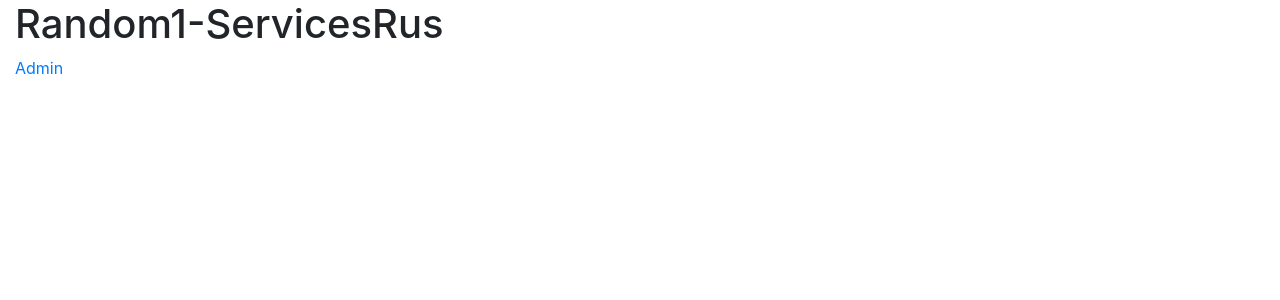
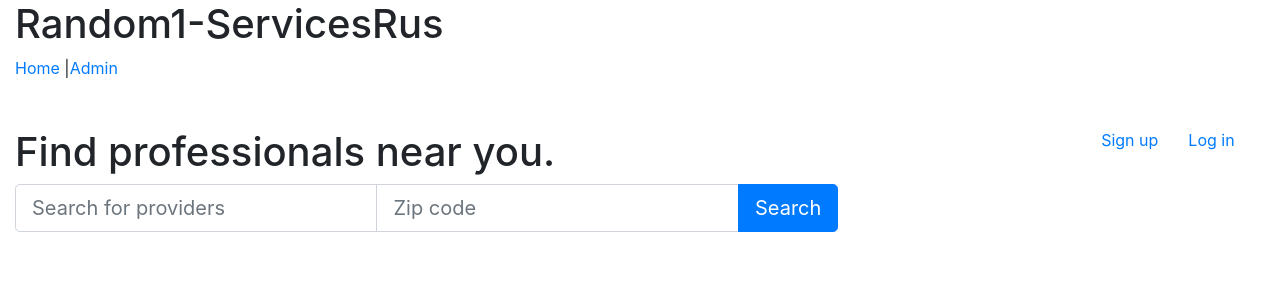
Before and after one commit to texzone/cs4500_sp19_client_react_random1, a React (Create React App) app: page /home in a window 1280 px wide. Shown: the top 300 px of the page. Built offline with nearby package versions, Linux system fonts and the light colour scheme.

Commit message:
HomeScreen addition and Search bar first pass

```diff
--- a/src/App.js
+++ b/src/App.js
@@ -2,6 +2,8 @@ import React, { Component } from 'react';
 import '../node_modules/bootstrap/dist/css/bootstrap.min.css'
 import {BrowserRouter as Router, Route, Link} from 'react-router-dom'
 import Admin from './components/Admin'
+import HomeContainer from './components/containers/HomeContainer'
+import ServiceProviderNavigator from './components/ServiceProviderNavigator'
 
 class App extends Component {
   render() {
@@ -10,11 +12,23 @@ class App extends Component {
           <h1>Random1-ServicesRus</h1>
           <Router>
             <div>
+              <Link to="/home">Home</Link> |
               <Link to="/admin">Admin</Link>
+              <br/>
+              <br/>
+              <br/>
+              <Route
+                  path="/home"
+                  exact
+                  component={HomeContainer}/>
               <Route
                   path="/admin"
                   exact
                   component={Admin}/>
+              <Route
+                  path="/providers"
+                  exact
+                  component={ServiceProviderNavigator}/>
             </div>
           </Router>
         </div>
--- /dev/null
+++ b/src/components/ServiceProviderNavigator.js
@@ -0,0 +1,30 @@
+import React from 'react'
+
+const ServiceProviderNavigator = (props) =>
+    <div>
+        <div className="row">
+            <div className="col-3 text-right">
+                <a href="#">Sign up</a>
+            </div>
+            <div className="col-1">
+                <a href="#">Log in</a>
+            </div>
+        </div>
+        <br/>
+        <table>
+        <tbody>
+        {
+              props.location.state.serviceProviders
+                .map(provider =>
+                    <tr key={provider.id}>
+                        <td>{provider.name}</td>
+                        <td>{provider.zipCode}</td>
+                    </tr>
+                )
+        }
+        </tbody>
+        </table>
+        <br/>
+    </div>
+
+export default ServiceProviderNavigator
--- /dev/null
+++ b/src/components/containers/HomeContainer.js
@@ -0,0 +1,72 @@
+import React from 'react'
+import HomeSearchBar from '../views/HomeSearchBar'
+import ServiceProviderService from '../../services/ServiceProviderService'
+import { Redirect } from 'react-router-dom';
+//import ServiceTabNavigator from './ServiceTabNavigator/ServiceTabNavigator'
+//import serviceCategories from '../data/service-categories.mock.json'
+class HomeContainer extends React.Component {
+  constructor(props) {
+      super(props)
+      this.serviceProviderService = ServiceProviderService.getInstance()
+      this.state = {
+        resultProviders: [],
+        toProviders: false
+      }
+
+    this.searchProviders = this.searchProviders.bind(this)
+
+  }
+
+  componentDidMount() {}
+
+  searchProviders() {
+    var providerInput = document.getElementById('provider_input').value;
+    var zipCodeInput = document.getElementById('zip_code_input').value;
+    this.serviceProviderService.
+    filterServiceProviders({provider: providerInput, zipCode: zipCodeInput})
+        .then(results =>
+          this.setState({
+            resultProviders: results,
+            toProviders: true
+          })
+        )
+  }
+
+  render() {
+      if(this.state.toProviders === true){
+        return <Redirect to={{
+            pathname: '/providers',
+            state: { serviceProviders: this.state.resultProviders }
+        }}/>
+      }
+      return (
+        <div>
+          <div className="row">
+              <div className="col-8">
+                  <h1>
+                      Find professionals near you.
+                  </h1>
+                  <HomeSearchBar searchFn={this.searchProviders}/>
+              </div>
+              <div className="col-3 text-right">
+                  <a href="#">Sign up</a>
+              </div>
+              <div className="col-1">
+                  <a href="#">Log in</a>
+              </div>
+          </div>
+
+          <br/>
+          <br/>
+          <br/>
+          <br/>
+          <br/>
+          <br/>
+      </div>
+      )
+
+  }
+}
+
+
+export default HomeContainer
--- /dev/null
+++ b/src/components/views/HomeSearchBar.js
@@ -0,0 +1,25 @@
+import React from 'react'
+
+const HomeSearchBar = (props) =>
+    <div className="input-group input-group-lg">
+        <input
+            id="provider_input"
+            placeholder="Search for providers"
+            type="text"
+            className="form-control"/>
+        <input
+            id="zip_code_input"
+            placeholder="Zip code"
+            type="text"
+            className="form-control"/>
+        <div className="input-group-append">
+            <button
+                onClick={ () => props.searchFn() }
+                className="btn btn-primary"
+                type="button">
+                Search
+            </button>
+        </div>
+    </div>
+
+export default HomeSearchBar
--- /dev/null
+++ b/src/services/ServiceProviderService.js
@@ -0,0 +1,24 @@
+import MIDDLE_TIER_URL from '../Env.js'
+
+export default class ServiceProviderService {
+    static instance = null;
+    static getInstance() {
+        if(ServiceProviderService.instance === null) {
+            ServiceProviderService.instance = new ServiceProviderService()
+        }
+        return this.instance
+    }
+    findServicProviderById = providerId =>
+        fetch(MIDDLE_TIER_URL + "/api/service_providers/" + providerId)
+            .then(response => response.json())
+    findServicProviderByName = providerName =>
+        fetch(MIDDLE_TIER_URL + "/api/service_providers/name/" + providerName)
+            .then(response => response.json())
+    findAllServiceProviders = () =>
+        fetch(MIDDLE_TIER_URL + "/api/service_providers")
+            .then(response => response.json())
+    filterServiceProviders = filterParams =>
+        fetch(MIDDLE_TIER_URL + "/api/service_providers/filter?provider=" + filterParams.provider + "&zipCode="
+              + filterParams.zipCode)
+            .then(response => response.json())
+}
```
